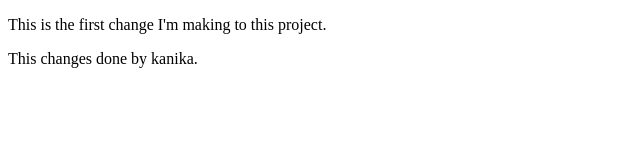
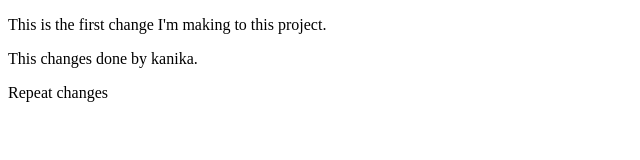
Before and after one commit to kanikachakwalia/test, a plain HTML site: page index.html in a window 1280 px wide. Shown: the whole page, without its empty margins (0-640 px from the left). Drawn offline with Linux system fonts and the light colour scheme.

Commit message:
Repeat changes
Repeat changes

```diff
--- a/index.html
+++ b/index.html
@@ -8,6 +8,7 @@
 
     <p>This is the first change I'm making to this project.</p>
     <p>This changes done by kanika.</p>
+    <p>Repeat changes</p>
 
   </body>
 </html>
```
